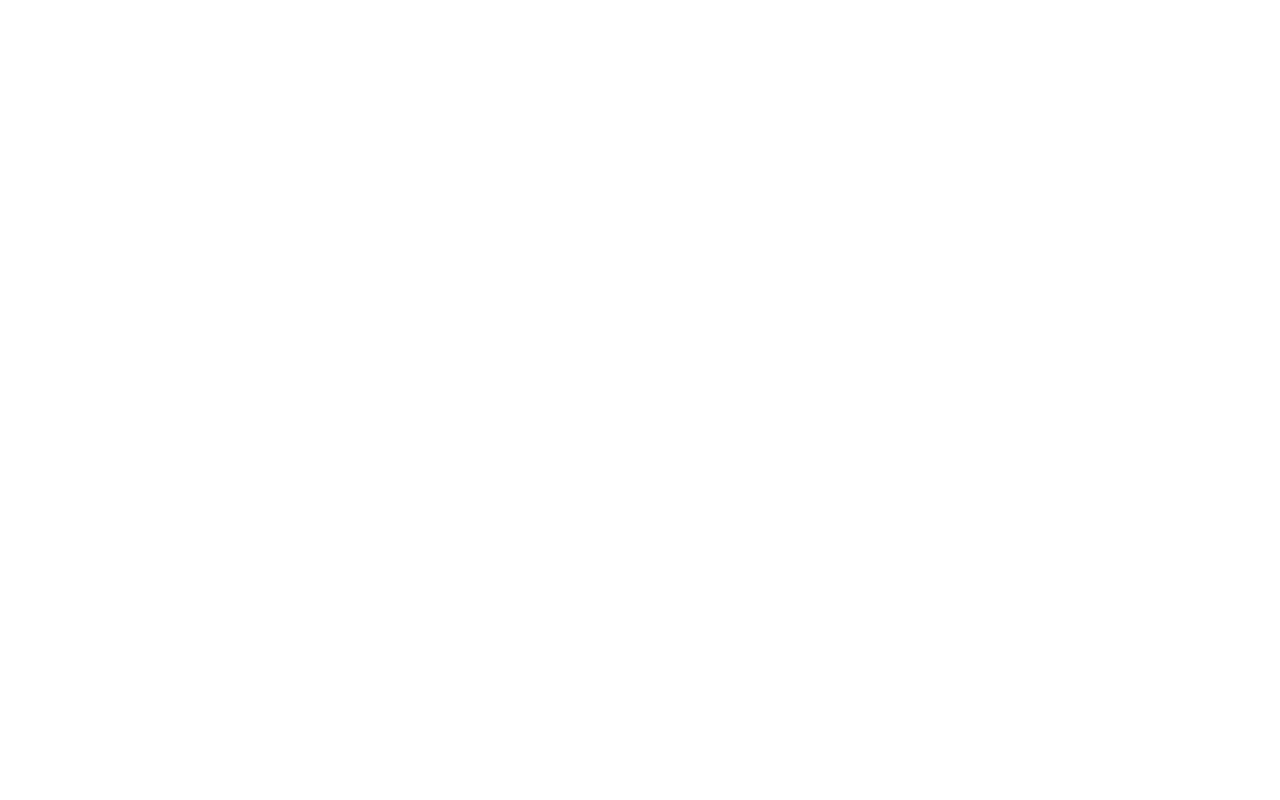
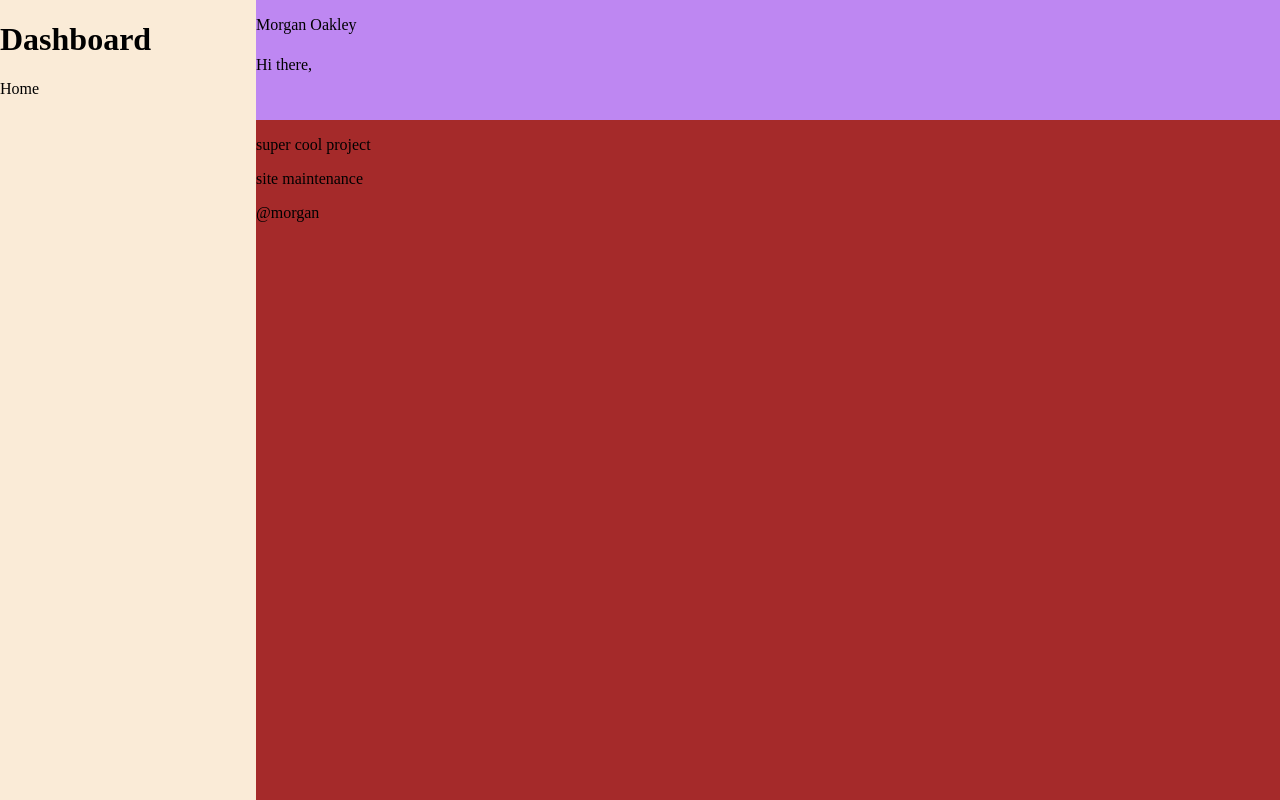
Before and after one commit to hazelhedmine/admin-dashboard, a plain HTML site: page index.html in a window 1280 px wide. Drawn offline with Linux system fonts and the light colour scheme.

Commit message:
Complete basic layout

```diff
--- a/index.html
+++ b/index.html
@@ -5,6 +5,37 @@
     <meta http-equiv="X-UA-Compatible" content="IE=edge" />
     <meta name="viewport" content="width=device-width, initial-scale=1.0" />
     <title>DASHBOARD</title>
+    <link rel="stylesheet" href="./style.css" />
   </head>
-  <body></body>
+  <body>
+    <div class="container">
+      <div class="sidebar">
+        <div class="logo">
+          <h1>Dashboard</h1>
+        </div>
+        <div class="sidebar-items">
+          <p>Home</p>
+        </div>
+      </div>
+      <div class="header">
+        <div class="searchbar">
+          <p>Morgan Oakley</p>
+        </div>
+        <div class="profile-header">
+          <p>Hi there,</p>
+        </div>
+      </div>
+      <div class="content">
+        <div class="project">
+          <p>super cool project</p>
+        </div>
+        <div class="announcement">
+          <p>site maintenance</p>
+        </div>
+        <div class="trending">
+          <p>@morgan</p>
+        </div>
+      </div>
+    </div>
+  </body>
 </html>
--- a/style.css
+++ b/style.css
@@ -0,0 +1,39 @@
+body {
+  margin: 0;
+}
+
+.container {
+  display: grid;
+  grid-template-columns: 1fr 4fr;
+  grid-template-rows: 120px 1fr;
+  width: 100vw;
+  height: 100vh;
+}
+
+.sidebar {
+  grid-column: 1;
+  grid-row: 1/3;
+  background-color: antiquewhite;
+}
+
+.header {
+  grid-column: 2;
+  grid-row: 1;
+  background-color: rgb(190, 135, 242);
+  display: grid;
+  grid-template-rows: 40px 80px;
+}
+
+.header .searchbar {
+  grid-row: 1;
+}
+
+.header .profile-header {
+  grid-row: 2;
+}
+
+.content {
+  grid-column: 2;
+  grid-row: 2;
+  background-color: brown;
+}
```
